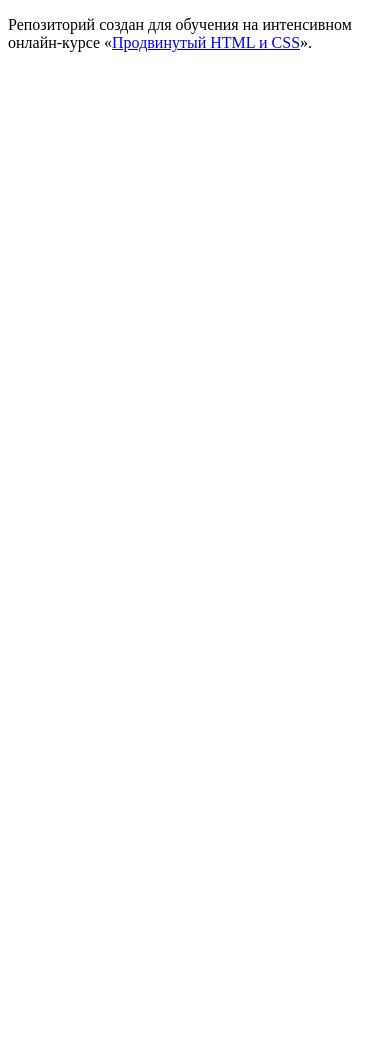
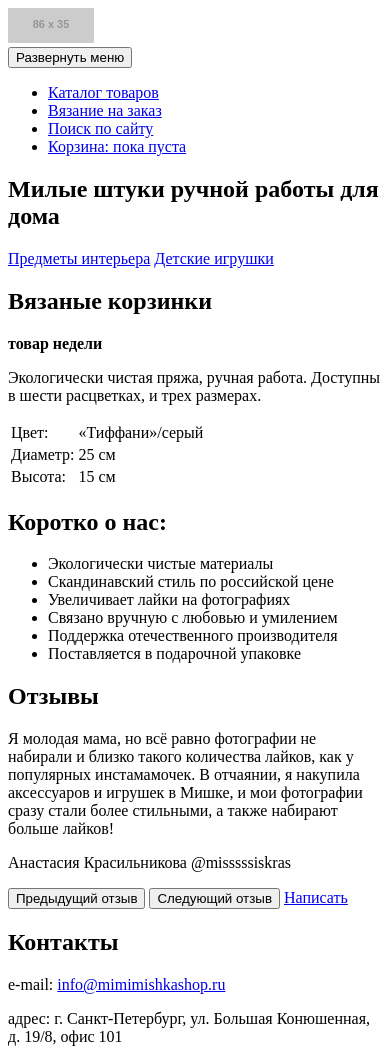
Before and after one commit to DanilovVik/Mishka, a website: page index.html in a window 390 px wide. Shown: the top 1059 px of the page. Before the commit the page ends 844 px from the top, so only its background shows below. Drawn offline with Linux system fonts and the light colour scheme; placeholder pictures from the web are drawn by us.

Commit message:
Разметил главную страницу проекта

```diff
--- a/index.html
+++ b/index.html
@@ -1,12 +1,146 @@
 <!DOCTYPE html>
 <html lang="ru">
-  <head>
-    <meta charset="utf-8">
-    <title>HTML Academy: Мишка</title>
-  </head>
-  <body>
-
-    <p>Репозиторий создан для обучения на интенсивном онлайн‑курсе «<a href="https://htmlacademy.ru/intensive/adaptive">Продвинутый HTML и CSS</a>».</p>
-
-  </body>
+<head>
+  <meta charset="utf-8">
+  <title>Mishka</title>
+</head>
+<body>
+  <header class="page-header">
+    <section class="page-header__top-menu">
+      <div class="page-header__logo">
+        <img src="http://placehold.it/86x35" width="86" height="35" alt="Мишка">
+      </div>
+      <nav class="main-nav">
+        <button class="main-nav__toggle">Развернуть меню</button>
+        <ul class="main-nav__list">
+          <li class="main-nav__item">
+            <a href="#">Каталог товаров</a>
+          </li>
+          <li class="main-nav__item">
+            <a href="#">Вязание на заказ</a>
+          </li>
+          <li class="main-nav__item">
+            <a href="#">Поиск по сайту</a>
+          </li>
+          <li class="main-nav__item">
+            <a href="#">Корзина: пока пуста</a>
+          </li>
+        </ul>
+      </nav>
+    </section>
+    <div class="wrapper">
+      <h2 class="page-header__title">Милые штуки ручной работы для дома</h2>
+      <a href="#">Предметы интерьера</a>
+      <a href="#">Детские игрушки</a>
+    </div>
+  </header>
+  <main>
+    <section class="popular-product">
+      <h2 class="popular-product__title">Вязаные корзинки</h2>
+      <b class="popular-product__title  popular-product__title--color">товар недели</b>
+      <p class="popular-product__description">
+        Экологически чистая пряжа, ручная работа. Доступны в шести расцветках, и трех размерах.
+      </p>
+      <table class="popular-product__settings">
+        <tr>
+          <td>Цвет:</td>
+          <td>«Тиффани»/серый</td>
+        </tr>
+        <tr>
+          <td>Диаметр:</td>
+          <td>25 см</td>
+        </tr>
+        <tr>
+          <td>Высота:</td>
+          <td>15 см</td>
+        </tr>
+      </table>
+    </section>
+    <section class="about">
+      <h2 class="about__title">Коротко о нас:</h2>
+      <ul>
+        <li>
+          Экологически чистые материалы
+        </li>
+        <li>
+          Скандинавский стиль по российской цене
+        </li>
+        <li>
+          Увеличивает лайки на фотографиях
+        </li>
+        <li>
+          Связано вручную с любовью и умилением
+        </li>
+        <li>
+          Поддержка отечественного производителя
+        </li>
+        <li>
+          Поставляется в подарочной упаковке
+        </li>
+      </ul>
+    </section>
+    <section class="reviews">
+      <h2 class="reviews__title">Отзывы</h2>
+      <div class="reviews__content">
+        <p class="reviews__comment">
+          Я молодая мама, но всё равно фотографии не набирали и близко такого количества лайков, как у популярных инстамамочек. В отчаянии, я накупила аксессуаров и игрушек в Мишке, и мои фотографии сразу стали более стильными, а также набирают больше лайков!
+        </p>
+        <p class="reviews__author-name">
+          Анастасия Красильникова <span class="reviews__author-account">@misssssiskras</span>
+        </p>
+      </div>
+      <button class="reviews__prev" type="button">Предыдущий отзыв</button>
+      <button class="reviews__next" type="button">Следующий отзыв</button>
+      <a class="btn" href="add-review.html">Написать</a>
+    </section>
+    <section class="contacts">
+      <div class="wrapper">
+        <h2 class="contacts__title">Контакты</h2>
+        <p class="contacts__email">
+          e-mail: <a href="#">info@mimimishkashop.ru</a>
+        </p>
+        <p class="contacts__address">
+          адрес: <span>г. Санкт-Петербург, ул. Большая Конюшенная, д. 19/8, офис 101</span>
+        </p>
+      </div>
+      <div class="contacts__map">
+        <img src="http://placehold.it/320x457" alt="карта">
+      </div>
+      <a class="btn" href="feedback-form.html">Напишите нам</a>
+    </section>
+  </main>
+  <footer class="page-footer">
+    <div class="page-footer__wrapper">
+      <ul class="list-social">
+        <li class="social-link social-link--in">
+          <a href="https://vk.com/htmlacademy">instagram</a>
+        </li>
+        <li class="social-link social-link--fb">
+          <a href="https://www.facebook.com/htmlacademy">facebook</a>
+        </li>
+        <li class="social-link social-link--tw">
+          <a href="https://www.instagram.com/htmlacademy">twitter</a>
+        </li>
+      </ul>
+      <p class="page-footer__copyright">
+        <a href="#">Разработано</a>
+      </p>
+    </div>
+  </footer>
+  <div class="modal-content">
+    <h2 class="modal-content__title">
+      Добавить в корзину
+    </h2>
+    <p class="modal-content__description">
+      Выберите размер:
+    </p>
+    <ul class="modal-content__list">
+      <li class="modal-content__item">S</li>
+      <li class="modal-content__item">M</li>
+      <li class="modal-content__item">L</li>
+    </ul>
+    <button class="btn btn--modal">Добавить</button>
+  </div>
+  <div class="modal-content__modal-overlay"></div>
+</body>
 </html>
```
